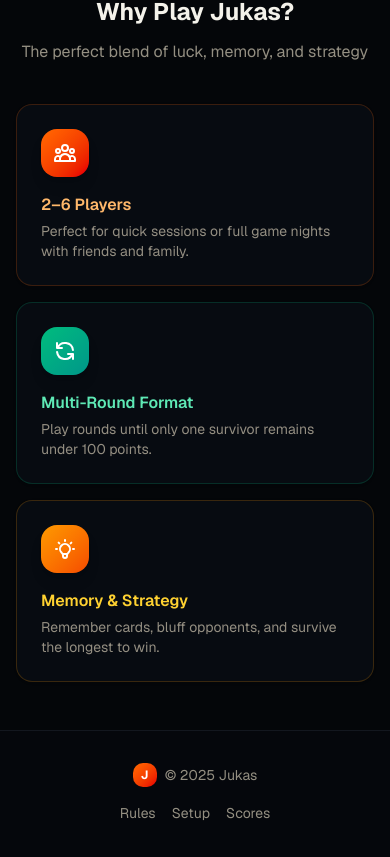
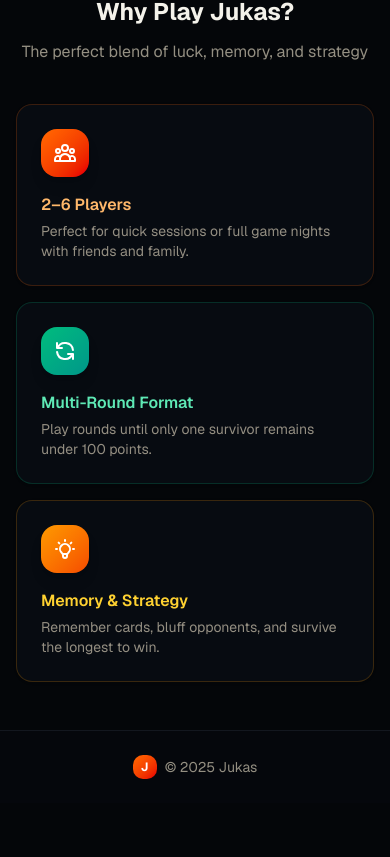
Before and after one commit to Peckage/jukas, a Next.js app: page / in a window 390 px wide. Shown: the part 1821-2678 px from the top of the page. After the commit the page ends 2624 px from the top, so only its background shows below. Built offline with nearby package versions, Linux system fonts and the light colour scheme.

Commit message:
fix: increase footer bottom padding to prevent mobile nav overlap

```diff
--- a/src/app/page.tsx
+++ b/src/app/page.tsx
@@ -428,37 +428,15 @@
       </section>
 
       {/* Footer */}
-      <footer className="border-t border-border/50 bg-card/30 safe-bottom pb-20 md:pb-0">
-        <div className="mx-auto max-w-6xl px-4 sm:px-6 py-8">
-          <div className="flex flex-col sm:flex-row items-center justify-between gap-4">
-            <div className="flex items-center gap-2">
-              <div className="h-6 w-6 rounded-md bg-gradient-to-br from-orange-500 to-red-600 flex items-center justify-center">
-                <span className="text-white font-bold text-xs">J</span>
-              </div>
-              <span className="text-sm text-muted-foreground">
-                © {new Date().getFullYear()} Jukas
-              </span>
+      <footer className="border-t border-border/50 bg-card/30 safe-bottom pb-24 md:pb-0">
+        <div className="mx-auto max-w-6xl px-4 sm:px-6 py-6">
+          <div className="flex items-center justify-center gap-2">
+            <div className="h-6 w-6 rounded-md bg-gradient-to-br from-orange-500 to-red-600 flex items-center justify-center">
+              <span className="text-white font-bold text-xs">J</span>
             </div>
-            <div className="flex items-center gap-4 text-sm text-muted-foreground">
-              <Link
-                href="/rules"
-                className="hover:text-foreground transition-colors"
-              >
-                Rules
-              </Link>
-              <Link
-                href="/setup"
-                className="hover:text-foreground transition-colors"
-              >
-                Setup
-              </Link>
-              <Link
-                href="/scores"
-                className="hover:text-foreground transition-colors"
-              >
-                Scores
-              </Link>
-            </div>
+            <span className="text-sm text-muted-foreground">
+              © {new Date().getFullYear()} Jukas
+            </span>
           </div>
         </div>
       </footer>
```
